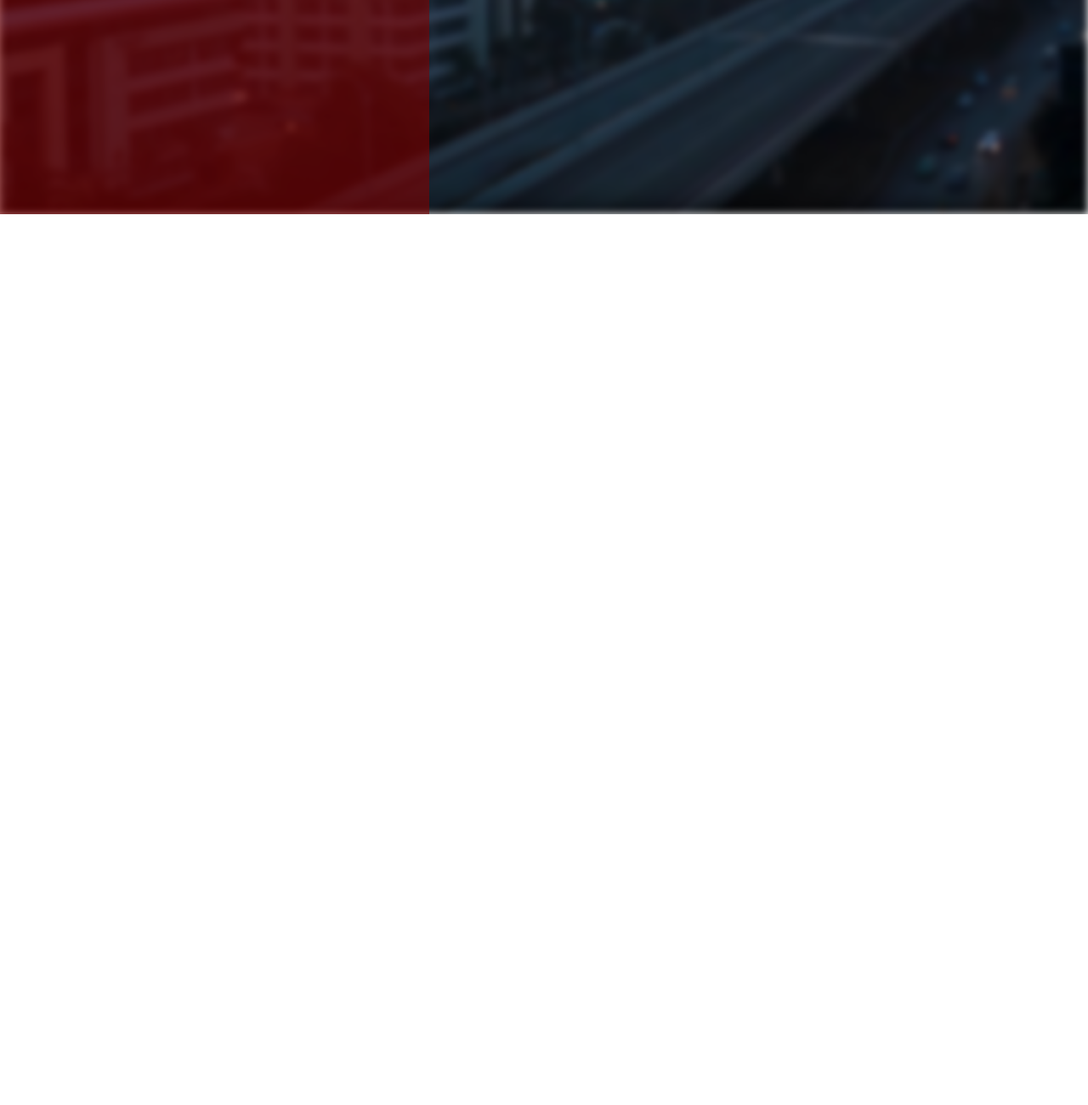
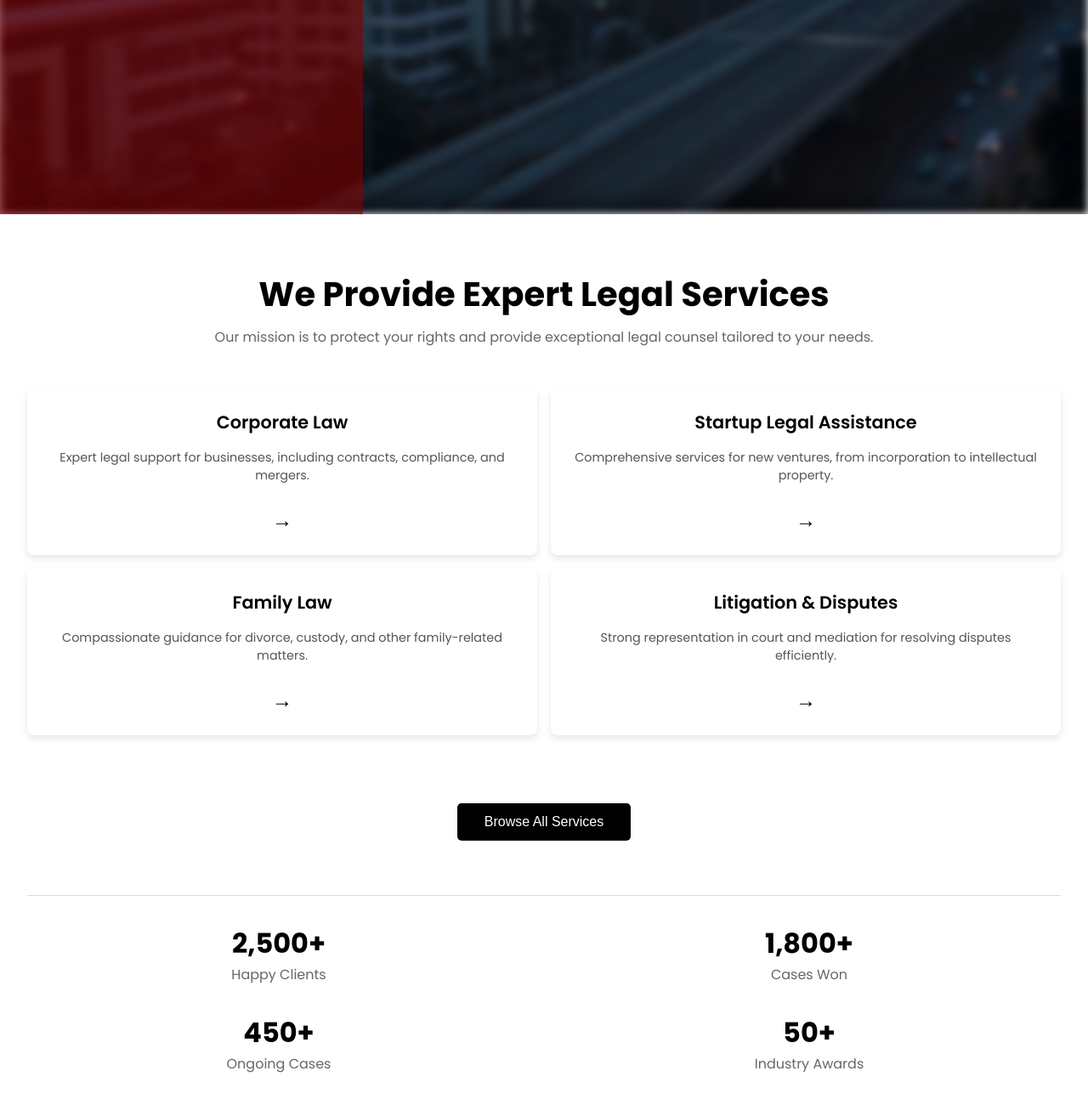
Before and after one commit to pravinireri/Rugaita-Co-Advocates, a plain HTML site: page index.html in a window 1280 px wide. Shown: the part 548-1848 px from the top of the page at 85% size. Before the commit the page ends 800 px from the top, so only its background shows below. Drawn offline with Linux system fonts and the light colour scheme.

Commit message:
section added

```diff
--- a/assets/css/styles.css
+++ b/assets/css/styles.css
@@ -209,3 +209,205 @@ nav {
 }
 
 /* Section 1: About */
+
+.services {
+    text-align: center;
+    padding: 4rem 2rem;
+}
+
+.services header h2 {
+    font-size: 2.5rem;
+    font-weight: 700;
+    color: #000;
+    margin-bottom: 0.5rem;
+}
+
+.services header p {
+    color: #666;
+    font-size: 1rem;
+    margin-bottom: 3rem;
+}
+
+.service-cards {
+    display: grid;
+    grid-template-columns: repeat(4, 1fr);
+    gap: 1.5rem;
+    margin-bottom: 3rem;
+}
+
+.card {
+    background: #fff;
+    padding: 1.5rem;
+    border-radius: 8px;
+    box-shadow: 0 4px 8px rgba(0, 0, 0, 0.1);
+    transition: transform 0.2s, box-shadow 0.2s, background-color 0.2s;
+}
+
+.card h3 {
+    font-size: 1.3rem;
+    font-weight: 600;
+    margin-bottom: 1rem;
+    color: #000;
+}
+
+.card p {
+    font-size: 0.9rem;
+    color: #555;
+    margin-bottom: 1.5rem;
+}
+
+.card a {
+    display: inline-block;
+    font-size: 1.5rem;
+    color: #000;
+    text-decoration: none;
+    transition: color 0.2s;
+}
+
+.card:hover {
+    transform: translateY(-5px);
+    box-shadow: 0 6px 12px rgba(0, 0, 0, 0.15);
+    background-color: #f0c040; /* Adds the orange hover effect */
+    color: #000;
+}
+
+.card:hover a {
+    color: #000;
+}
+
+.card:hover h3,
+.card:hover p {
+    color: #000;
+}
+
+.browse-btn {
+    margin: 2rem auto;
+    padding: 0.8rem 2rem;
+    background: #000;
+    color: #fff;
+    border: none;
+    border-radius: 5px;
+    cursor: pointer;
+    font-size: 1rem;
+    transition: background-color 0.2s;
+}
+
+.browse-btn:hover {
+    background-color: #444;
+}
+
+.stats {
+    display: grid;
+    grid-template-columns: repeat(4, 1fr);
+    gap: 2rem;
+    border-top: 1px solid #ddd;
+    padding-top: 2rem;
+    margin-top: 2rem;
+}
+
+.stats div {
+    text-align: center;
+}
+
+.stats h3 {
+    font-size: 2rem;
+    font-weight: 700;
+    color: #000;
+}
+
+.stats p {
+    font-size: 1rem;
+    color: #666;
+}
+
+/* Responsive Design */
+
+/* Medium Screens (Tablets: 768px - 1439px) */
+@media (max-width: 1439px) {
+    nav {
+        padding: 0 50px;
+    }
+    .nav-list li {
+        margin: 0 15px;
+    }
+    .hero-section h1 {
+        font-size: 3rem;
+    }
+    .hero-section p {
+        font-size: 1.2rem;
+    }
+    .service-cards {
+        grid-template-columns: repeat(2, 1fr);
+        gap: 1rem;
+    }
+    .stats {
+        grid-template-columns: repeat(2, 1fr);
+    }
+}
+
+/* Small Screens (Mobile: 480px - 767px) */
+@media (max-width: 767px) {
+    nav {
+        flex-direction: column;
+        padding: 0 20px;
+        height: auto;
+    }
+    .nav-list {
+        flex-direction: column;
+        align-items: center;
+        gap: 10px;
+    }
+    .hero-section {
+        grid-template-columns: 1fr;
+        text-align: center;
+    }
+    .hero-section h1 {
+        font-size: 3rem;
+    }
+    .hero-section p {
+        font-size: 1rem;
+    }
+    .social-media {
+        flex-direction: row;
+        justify-content: center;
+        gap: 10px;
+        padding-left: 0;
+    }
+    .service-cards {
+        grid-template-columns: 1fr;
+    }
+    .stats {
+        grid-template-columns: 1fr;
+    }
+}
+
+/* Extra Small Screens (Mobile: less than 480px) */
+@media (max-width: 479px) {
+    nav {
+        padding: 0 10px;
+        display: none;
+    }
+    .hero-section {
+        text-align: center;
+        margin-left: auto;
+        margin-right: auto;
+    }
+    .hero-section h1 {
+        font-size: 2.5rem;
+    }
+    .hero-section p {
+        font-size: 0.9rem;
+    }
+    .service-cards {
+        grid-template-columns: 1fr;
+    }
+    .stats {
+        grid-template-columns: 1fr;
+    }
+    .stats h3 {
+        font-size: 1.5rem;
+    }
+    .stats p {
+        font-size: 0.8rem;
+    }
+}
--- a/index.html
+++ b/index.html
@@ -52,7 +52,56 @@
 
 
         <!-- Section 1: Info -->
+        <section class="services">
+            <header>
+                <h2>We Provide Expert Legal Services</h2>
+                <p>Our mission is to protect your rights and provide exceptional legal counsel tailored to your needs.</p>
+            </header>
 
+            <div class="service-cards">
+                <div class="card">
+                    <h3>Corporate Law</h3>
+                    <p>Expert legal support for businesses, including contracts, compliance, and mergers.</p>
+                    <a href="#">&#8594;</a>
+                </div>
+                <div class="card highlight">
+                    <h3>Startup Legal Assistance</h3>
+                    <p>Comprehensive services for new ventures, from incorporation to intellectual property.</p>
+                    <a href="#">&#8594;</a>
+                </div>
+                <div class="card">
+                    <h3>Family Law</h3>
+                    <p>Compassionate guidance for divorce, custody, and other family-related matters.</p>
+                    <a href="#">&#8594;</a>
+                </div>
+                <div class="card">
+                    <h3>Litigation & Disputes</h3>
+                    <p>Strong representation in court and mediation for resolving disputes efficiently.</p>
+                    <a href="#">&#8594;</a>
+                </div>
+            </div>
+
+            <button class="browse-btn">Browse All Services</button>
+
+            <div class="stats">
+                <div>
+                    <h3>2,500+</h3>
+                    <p>Happy Clients</p>
+                </div>
+                <div>
+                    <h3>1,800+</h3>
+                    <p>Cases Won</p>
+                </div>
+                <div>
+                    <h3>450+</h3>
+                    <p>Ongoing Cases</p>
+                </div>
+                <div>
+                    <h3>50+</h3>
+                    <p>Industry Awards</p>
+                </div>
+            </div>
+        </section>
 
     </main>
 
```
